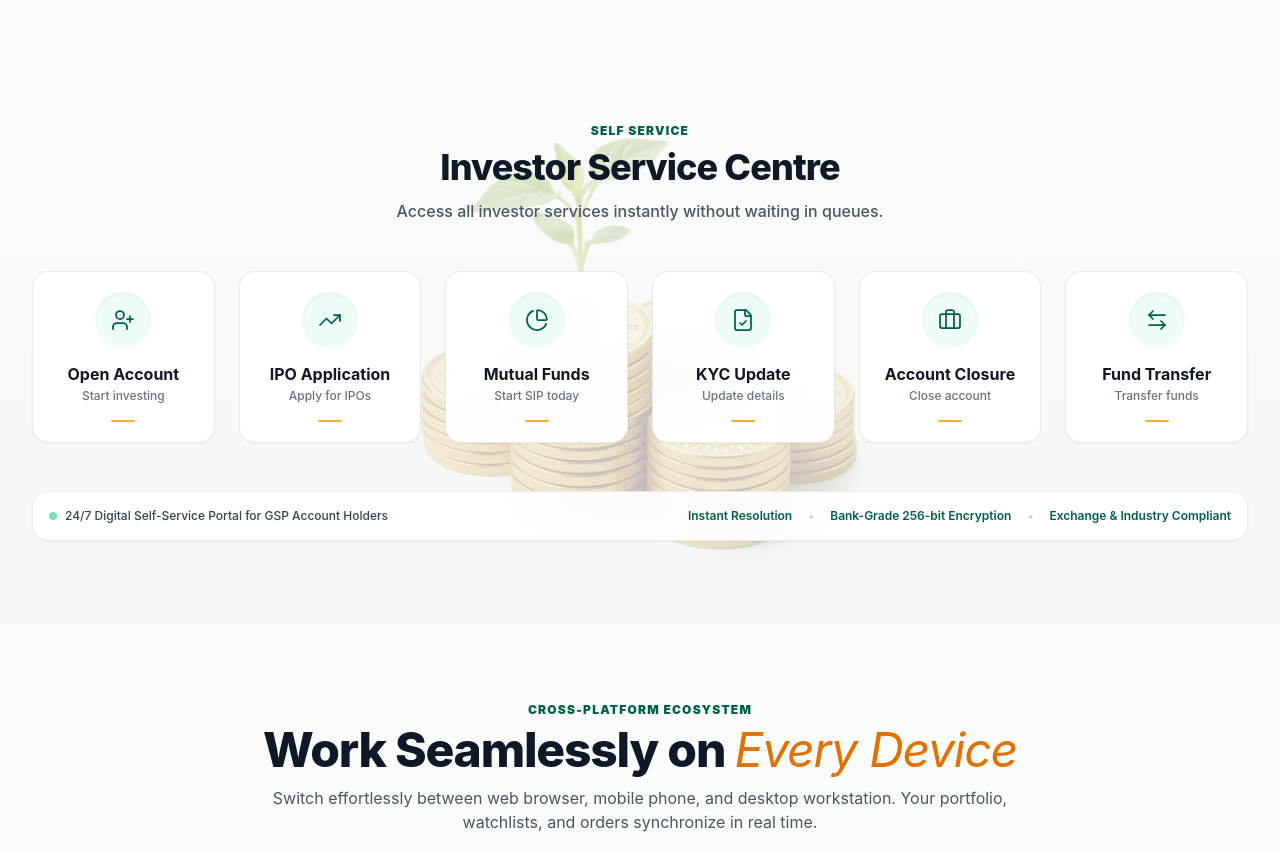
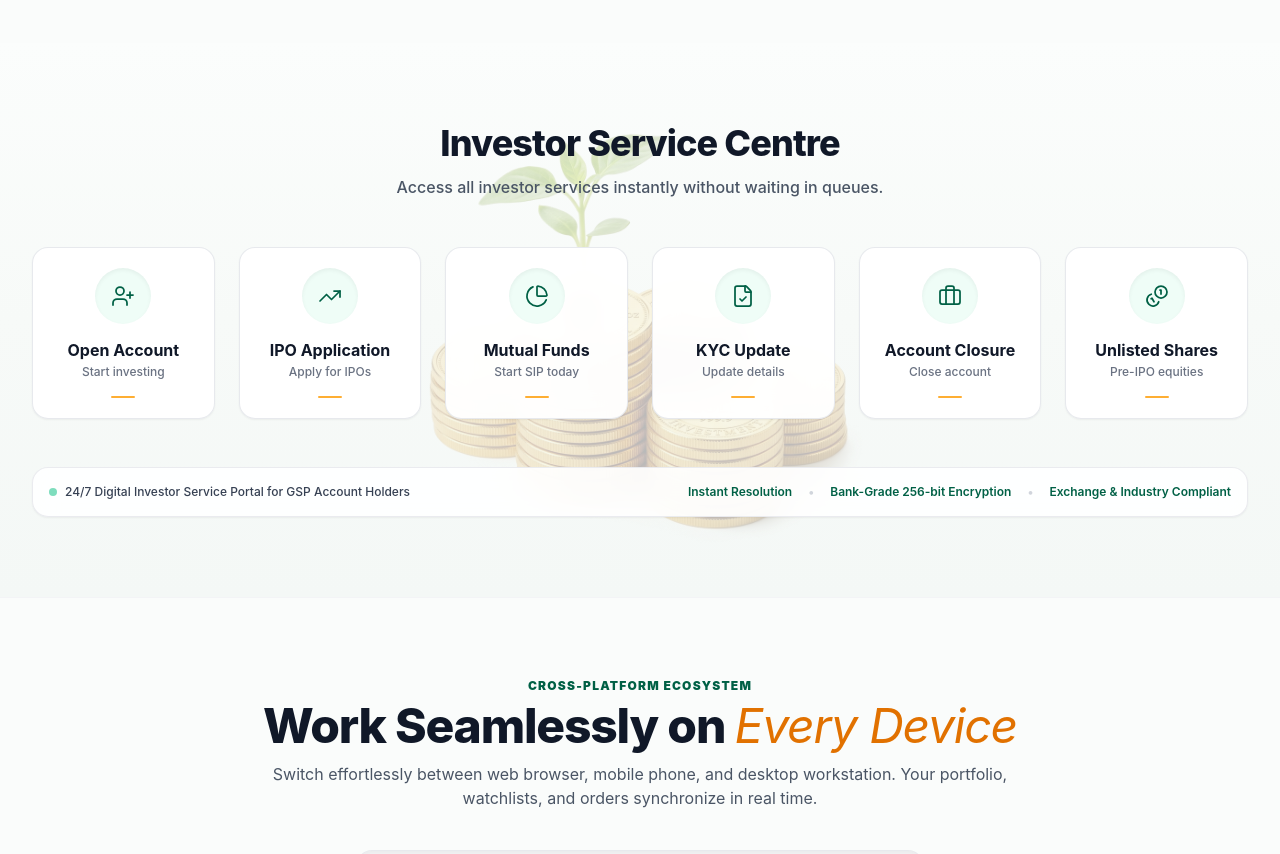
Before and after one commit to ARI-23o/Investment-Platform, a React (Vite) app: page / in a window 1280 px wide. Shown: the part 2960-3814 px from the top of the page. Built offline with nearby package versions, Linux system fonts and the light colour scheme; no server answers.

Commit message:
feat: replace 'Fund Transfer' with 'Unlisted Shares' and remove 'SELF SERVICE' label in Investor Service Centre

```diff
--- a/src/components/InvestorServiceCentre.jsx
+++ b/src/components/InvestorServiceCentre.jsx
@@ -5,7 +5,7 @@ import {
   PieChart,
   FileCheck,
   Briefcase,
-  ArrowLeftRight,
+  Coins,
   ArrowRight,
   ShieldCheck
 } from "lucide-react";
@@ -58,13 +58,13 @@ export default function InvestorServiceCentre({ onSelectService }) {
       description: "Transparent and hassle-free account closure request and stock transfer guide.",
     },
     {
-      id: "fund-transfer",
-      title: "Fund Transfer",
-      subtitle: "Transfer funds",
-      icon: ArrowLeftRight,
+      id: "unlisted-shares",
+      title: "Unlisted Shares",
+      subtitle: "Pre-IPO equities",
+      icon: Coins,
       color: "emerald",
-      tag: "Instant Payout",
-      description: "Deposit or withdraw funds via UPI, Net Banking, or NEFT/RTGS with zero charges.",
+      tag: "Verified Pre-IPO",
+      description: "Access curated unlisted shares and pre-IPO equities with seamless DIS transfer.",
     },
   ];
 
@@ -82,11 +82,8 @@ export default function InvestorServiceCentre({ onSelectService }) {
 
       <div className="max-w-7xl mx-auto px-4 sm:px-6 lg:px-8 relative z-10">
 
-        {/* Section Header */}
+        {/* Section Header without SELF SERVICE */}
         <div className="text-center max-w-2xl mx-auto mb-8 sm:mb-12">
-          <div className="text-xs font-black uppercase tracking-widest text-emerald-800 mb-2">
-            SELF SERVICE
-          </div>
           <h2 className="text-2xl sm:text-3xl lg:text-4xl font-extrabold text-gray-900 tracking-tight">
             Investor Service Centre
           </h2>
@@ -131,7 +128,7 @@ export default function InvestorServiceCentre({ onSelectService }) {
         <div className="mt-8 sm:mt-12 bg-white/90 backdrop-blur-md p-4 rounded-2xl border border-gray-200/80 shadow-xs flex flex-col sm:flex-row items-center justify-between gap-3 text-xs text-gray-500">
           <div className="flex items-center gap-2 font-medium text-gray-700 text-center sm:text-left">
             <span className="w-2 h-2 rounded-full bg-emerald-500 animate-pulse shrink-0"></span>
-            <span>24/7 Digital Self-Service Portal for GSP Account Holders</span>
+            <span>24/7 Digital Investor Service Portal for GSP Account Holders</span>
           </div>
           <div className="flex flex-wrap items-center justify-center gap-2 sm:gap-4 text-emerald-800 font-semibold text-[11px] sm:text-xs">
             <span>Instant Resolution</span>
```
